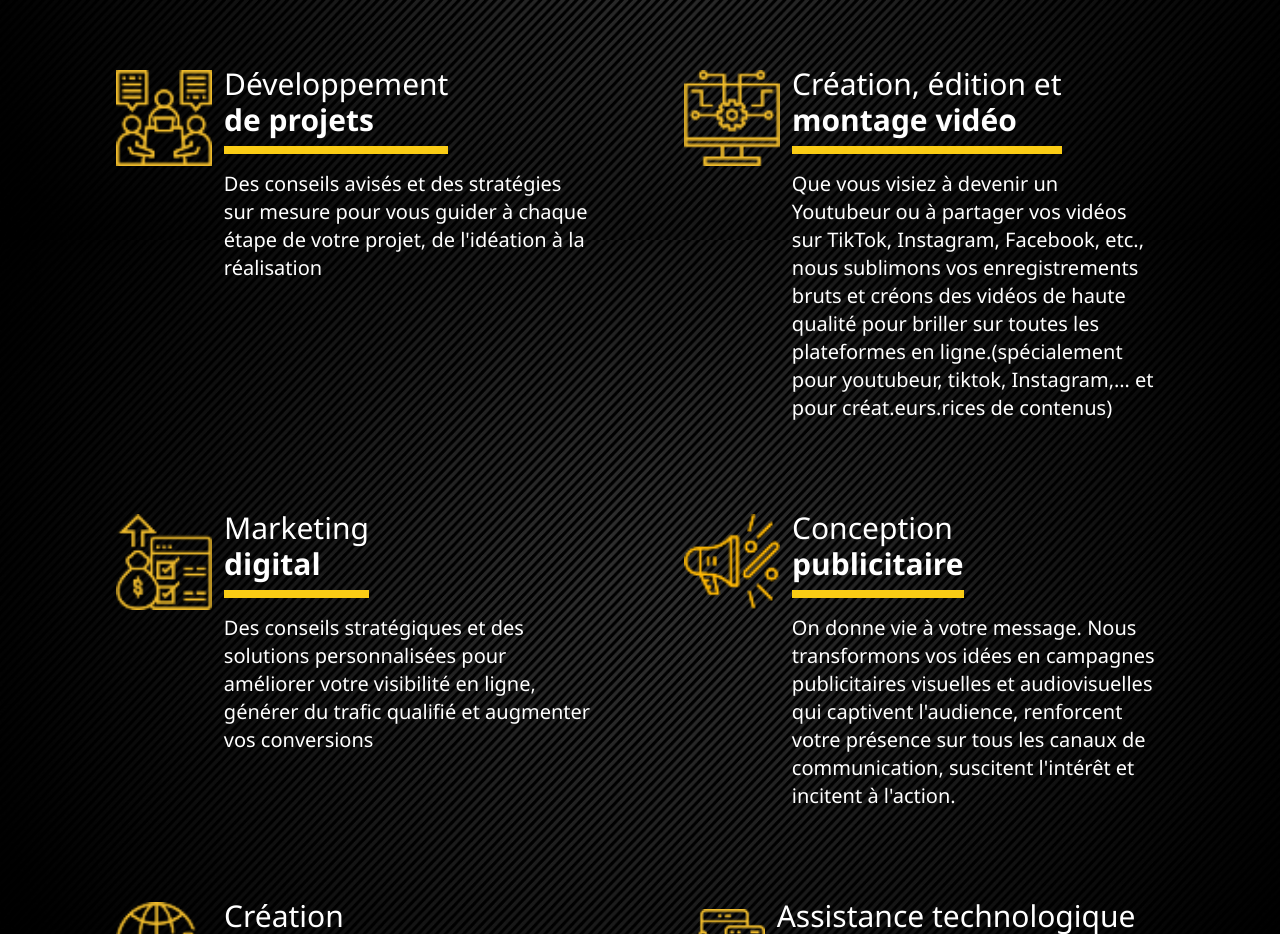
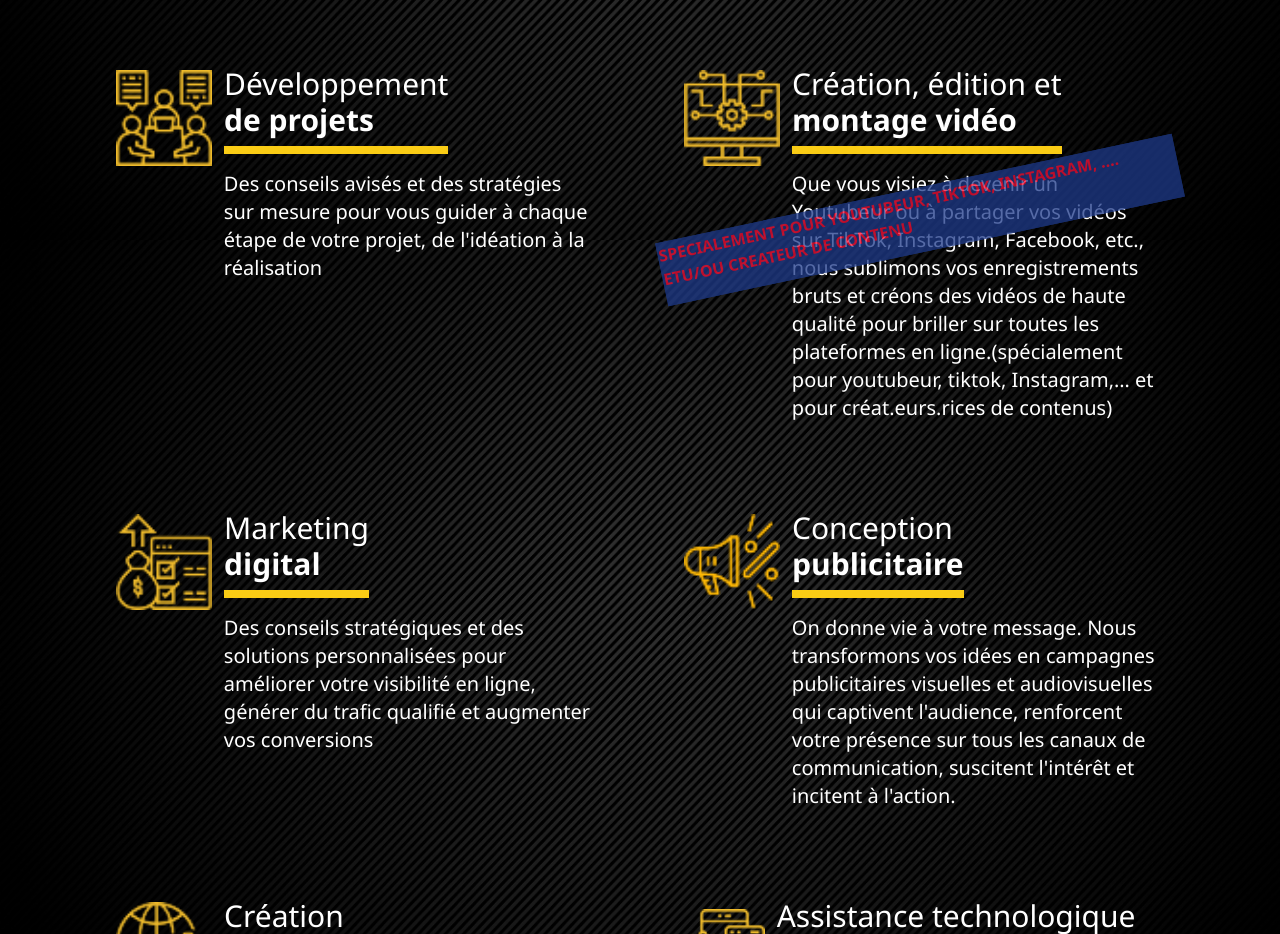
Before and after one commit to FabCode67/creativa-poeta-fn, a React (Vite) app: page / in a window 1280 px wide. Shown: the part 2080-3014 px from the top of the page. Built offline with nearby package versions, Linux system fonts and the light colour scheme.

Commit message:
watermark

```diff
--- a/src/components/Services.tsx
+++ b/src/components/Services.tsx
@@ -46,6 +46,10 @@ const Services = () => {
         ))}  */}
 
       </div>
+      <div className="absolute h-[4rem] w-[33rem] bg-blue-900  font-extrabold opacity-75 border border-blue-900 right-[6rem] top-[40rem] -rotate-12">
+        <p className="text-[#fa1138] text-base">SPECIALEMENT POUR YOUTUBEUR, TIKTOK, INSTAGRAM, ....</p>
+        <p className="text-[#fa1138]">ETU/OU CREATEUR DE CONTENU</p>
+      </div>
       </div>
       <div className="laptop:h-[4%] desktop:[h-4%] tablet:h-[3%] h-[2%] laptop:w-[10%] t w-[35%] absolute laptop:right-1/2 right-1/2 top-0 border-r-2 border-[#FFE533]">
       </div>
```
